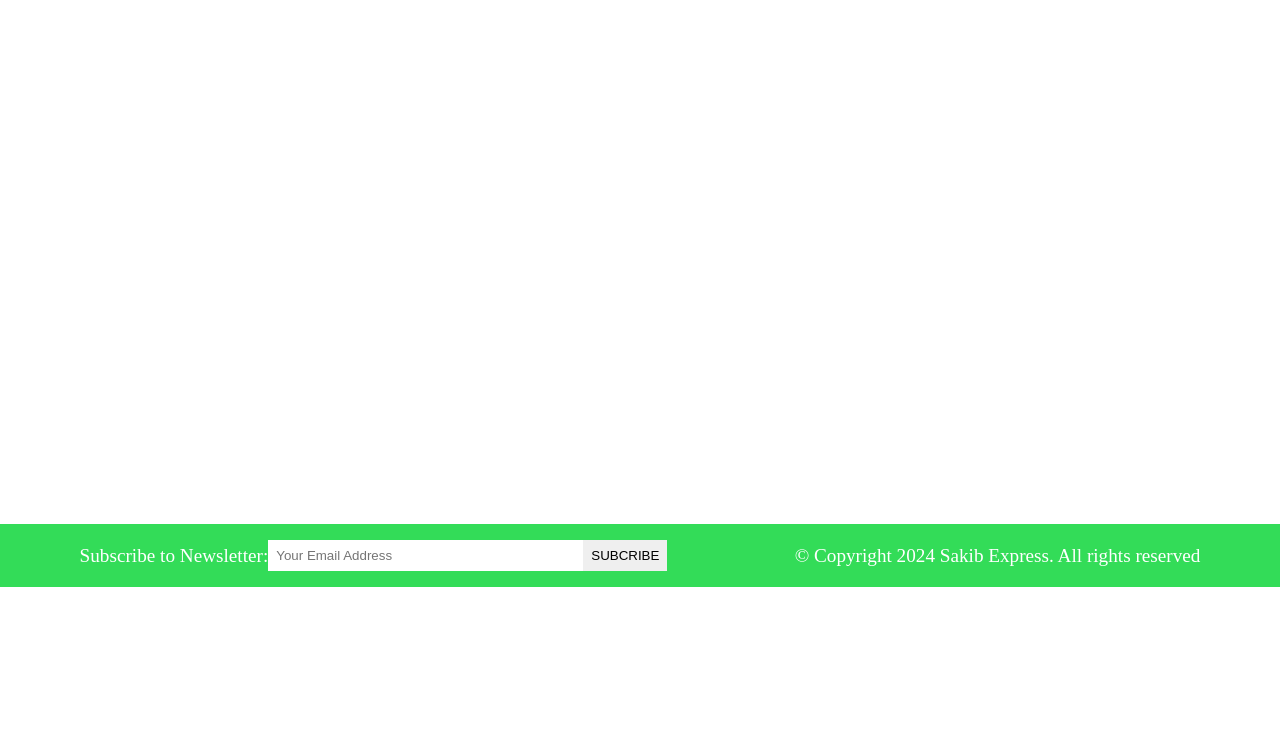
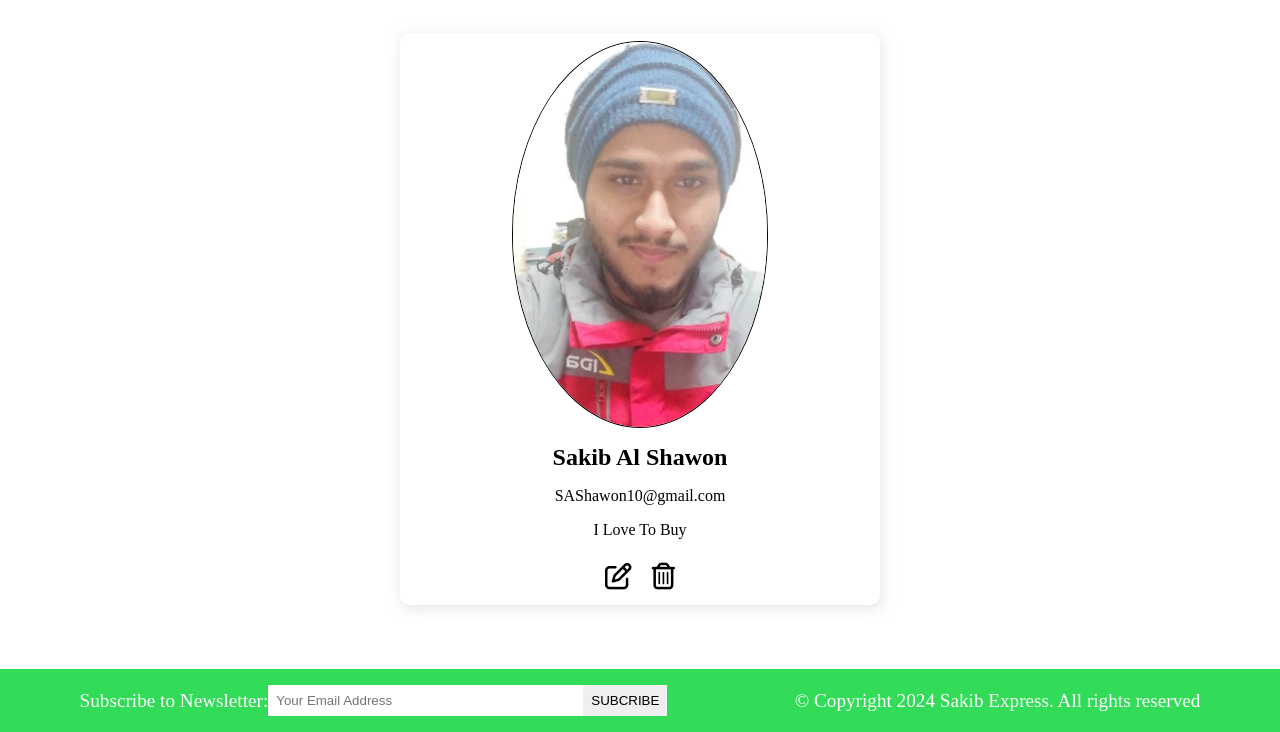
Before and after one commit to Sakib-Al-Shawon/ECommerce-Website, a plain HTML site: page profile.html in a window 1280 px wide. Shown: the part 256-988 px from the top of the page. Before the commit the page ends 843 px from the top, so only its background shows below. Drawn offline with Linux system fonts and the light colour scheme.

Commit message:
Profile Page added

```diff
--- a/profile.html
+++ b/profile.html
@@ -59,9 +59,27 @@
     </nav>
     <!-- Navbar End Here    -->
 
+    <!-- Main Section Start Here -->
     <main>
-      <h2>Profile Page</h2>
+      <section class="profile flex-center">
+        <h2 class="section-title text-center">User Profile</h2>
+        <div class="card flex-center">
+          <img src="images/pimg.jpg" alt="" class="profile__img" />
+          <h2 class="profile__name">Sakib Al Shawon</h2>
+          <p class="profile__email">SAShawon10@gmail.com</p>
+          <p class="profile__about">I Love To Buy</p>
+          <div class="profile__buttons">
+            <button class="btn profile__edit-btn">
+              <i class="far fa-edit fa-2x"></i>
+            </button>
+            <button class="btn profile__edit-btn">
+              <i class="far fa-trash-alt fa-2x"></i>
+            </button>
+          </div>
+        </div>
+      </section>
     </main>
+    <!-- Main Section End Here -->
 
     <!-- Footer Start Here -->
     <footer class="footer flex-space-around">
--- a/style.css
+++ b/style.css
@@ -365,7 +365,7 @@ main {
 }
 /*------------ Cart Page Style End Here ---------------- */
 
-/*---------- Register and Login Section Style Start Here -----------*/
+/*---------- Register and Login Page Section Style Start Here -----------*/
 .register,
 .login {
   display: flex;
@@ -411,7 +411,32 @@ textarea {
 .contact-btn {
   width: 30%;
 }
-/*----------- Register and Login Section Style Ends Here -----------*/
+/*-------- Register and Login Page Section Style Ends Here -----------*/
+
+/*----- Profile Page Section Start Here ----------*/
+.profile {
+  flex-direction: column;
+  gap: 3rem;
+}
+
+.profile .card {
+  padding: var(--padding);
+  width: 30rem;
+  flex-direction: column;
+  gap: 1rem;
+}
+
+.profile__img {
+  width: 20vw;
+  border-radius: 50%;
+  border: 1px solid;
+}
+
+.profile__buttons button {
+  background-color: transparent;
+}
+
+/*----- Profile Page Section Ends Here ----------*/
 
 /* Footer Start Here */
 .footer {
```
